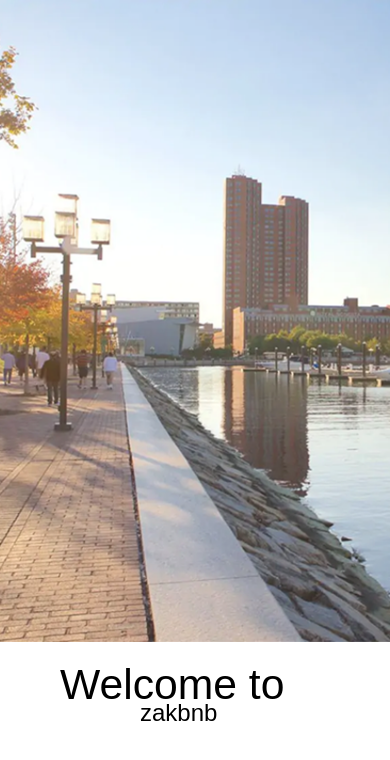
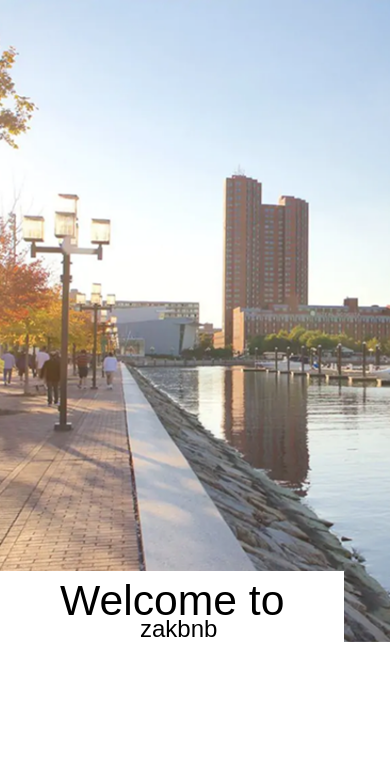
Before and after one commit to saz848/zakbnb, a plain HTML site: page index.html in a window 390 px wide. Shown: the part 52-812 px from the top of the page. Drawn offline with Linux system fonts and the light colour scheme; a web font is replaced by a local one.

Commit message:
testing scrolling on mobile

```diff
--- a/styles.css
+++ b/styles.css
@@ -1,8 +1,10 @@
 html {
+  overflow-y: scroll;
   scroll-snap-type: y mandatory;
-  -webkit-scroll-snap-type: mandatory;
-  -webkit-overflow-scrolling:touch;
-  -ms-scroll-snap-type: mandatory;
+  scroll-snap-type: mandatory;
+  scroll-snap-points-y: repeat(100%);
+  scroll-snap-destination: 0 0;
+  -webkit-overflow-scrolling: touch;
 }
 
 body {
@@ -72,9 +74,10 @@ body {
 }
 
 .welcome-section {
-    height: 100vh;
-    width: 100vw;
+    height: 90vh;
+    width: 100v;
     scroll-snap-align: start;
+    overflow: visible;
     position: relative;
 }
 
@@ -119,6 +122,7 @@ body {
   height: 100vh;
   width: 100vw;
   scroll-snap-align: start;
+  overflow: visible;
 }
 
 .intro-section .intro-text-block {
@@ -150,6 +154,7 @@ body {
   height: 100vh;
   width: 100vw;
   scroll-snap-align: start;
+  overflow: visible;
   margin: 0px;
 }
 
@@ -190,6 +195,7 @@ body {
   height: 100vh;
   width: 100vw;
   scroll-snap-align: start;
+  overflow: visible;
 }
 
 .about-section .about-text-block {
```
